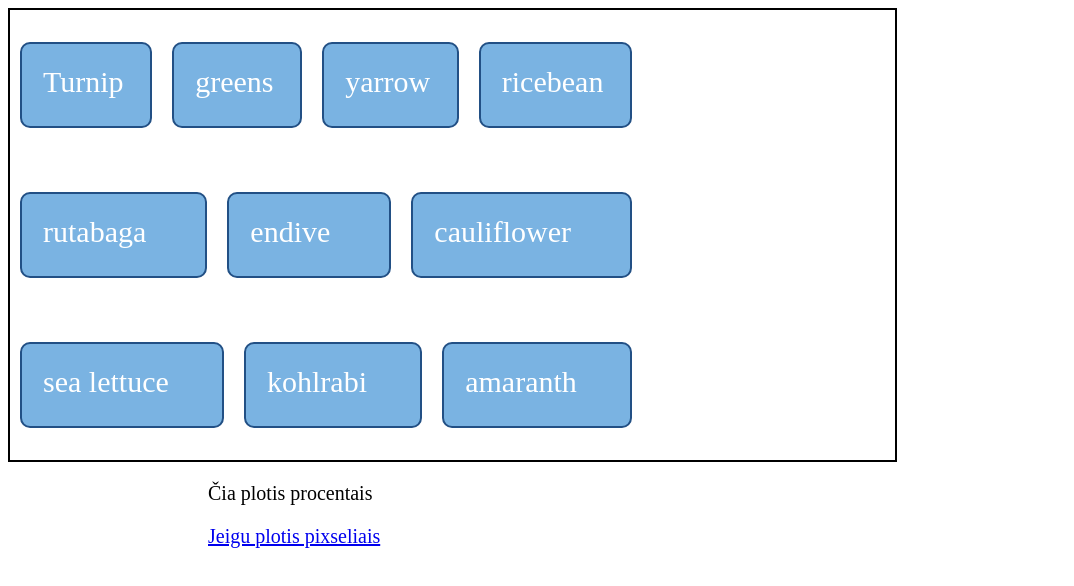
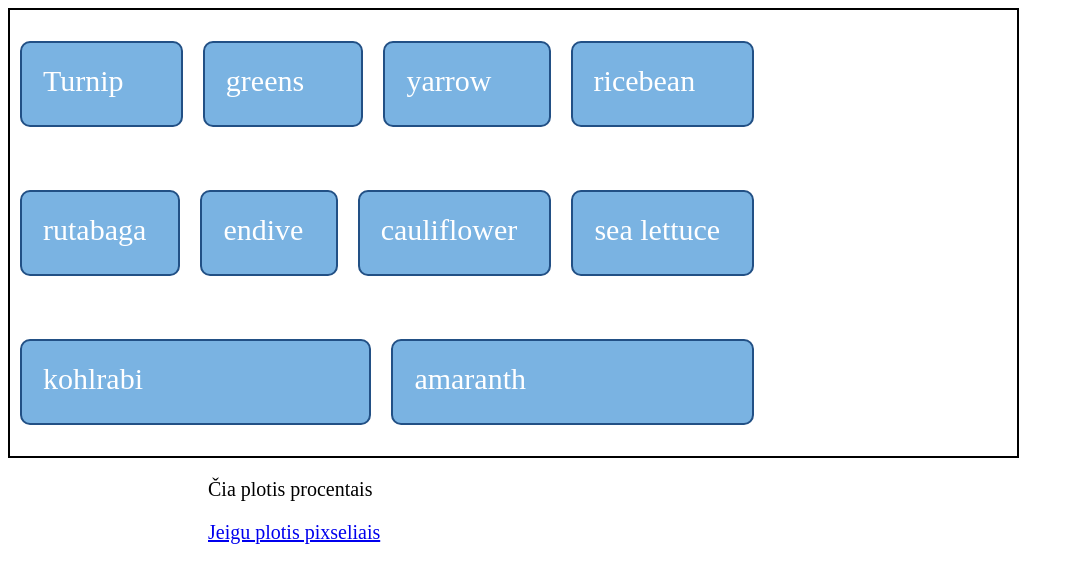
Before and after one commit to saulgiedr1/Flex-box, a plain HTML site: page Ketvirta_uzduotis/abc.html in a window 1280 px wide. Shown: the whole page, without its empty margins (0-1074 px from the left). Drawn offline with Linux system fonts and the light colour scheme.

Commit message:
prideta box-sizing

```diff
--- a/Ketvirta_uzduotis/abc.css
+++ b/Ketvirta_uzduotis/abc.css
@@ -1,4 +1,5 @@
 .gaubiantis {
+    box-sizing: border-box;
 
     display: flex;
     height: 450px;
@@ -6,7 +7,7 @@
     flex-wrap: wrap;
     justify-content: space-between;
     align-content: space-around;
-    width: 50%;
+    width: 80%;
     padding-right: 20%;
 
 }
```
Also changed, not shown: Ketvirta_uzduotis/abc.html (+1 -0 lines).
